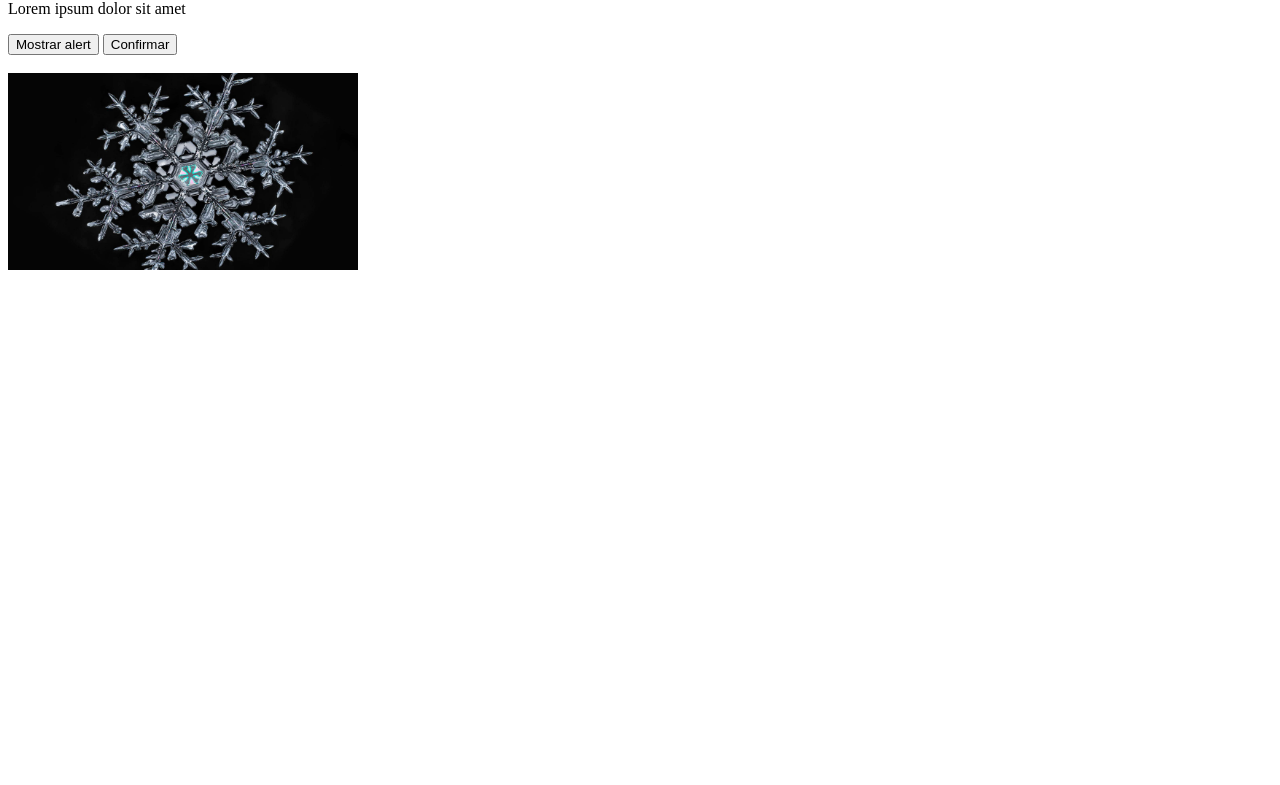
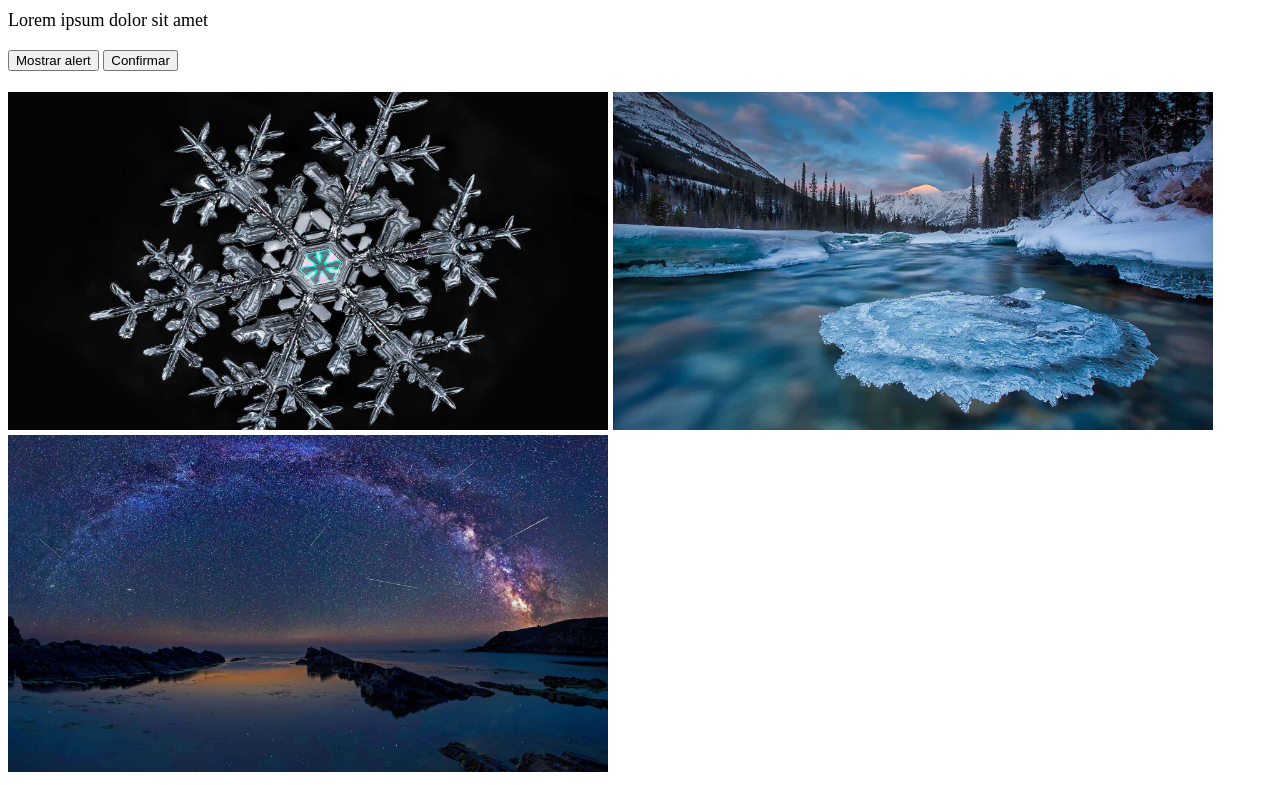
Before and after one commit to fdulises/fronilla, a plain HTML site: page mblightbox/index.html in a window 1280 px wide. Shown: the part 80-865 px from the top of the page. Before the commit the page ends 800 px from the top, so only its background shows below. Drawn offline with Linux system fonts and the light colour scheme.

Commit message:
paso dos finalizado

```diff
--- a/mblightbox/index.html
+++ b/mblightbox/index.html
@@ -6,6 +6,7 @@
     <meta name="viewport" content="width=device-width, initial-scale=1.0">
     <title>Document</title>
     <link rel="stylesheet" href="mblightbox.css">
+    <link rel="stylesheet" href="../theme/css/main.css">
 </head>
 <body>
     <h1>Lorem ipsum dolor sit amet</h1>
@@ -14,7 +15,9 @@
     <button id="showaconfirm" type="button">Confirmar</button>
     <section>
         <br>
-        <img src="../media/img/img1.jpg" width="350" alt="" class="singlelb">
+        <img src="../media/img/img1.jpg" width="600" alt="" class="singlelb">
+        <img src="../media/img/img2.jpg" width="600" alt="" class="singlelb">
+        <img src="../media/img/img3.jpg" width="600" alt="" class="singlelb">
     </section>
 
     <script>
--- a/mblightbox/mblightbox.js
+++ b/mblightbox/mblightbox.js
@@ -14,12 +14,16 @@ class mblightbox{
     remove = ()=> document.body.removeChild(this.container);
 
     //Metodo para abrir lightbox
-    show = ()=> this.container.classList.remove('mlb-hide');
+    show = ()=> {
+        this.container.classList.remove('mlb-hide');
+        document.body.style.overflow = 'hidden';
+    }
 
     //Metodo para cerrar lightbox
     hide = ()=>{
         /*setTimeout(()=>this.container.classList.add('mlb-hide'), 600);*/
         this.container.classList.add('mlb-hide');
+        document.body.style.overflow = 'auto';
     }
 
     //Metodo para agregar contenido al lightbox
@@ -61,29 +65,29 @@ class mblconfirm extends mblightbox{
         super(cont);
         this.container.querySelector('.mlb-close').addEventListener('click', this.hide);
         this.container.querySelector('.mlb-cancel').addEventListener('click', () => {
+            this.hide();
             param.action(false);
-            this.hide();
         });
         this.container.querySelector('.mlb-acept').addEventListener('click', () => {
+            this.hide();
             param.action(true);
-            this.hide();
         });
     }
 }
-class imglb extends mblightbox {
+class imglb{
     constructor(selector) {
         let els = document.querySelectorAll(selector);
-        /*els.forEach(t=>{
-            img1.addEventListener("click", myimglb.show);
-        });*/
-        let cont = `
-            <div class="imglbcont">
-            <button type="button" class="mlb-close">×</button>
-            <img src = "${els[0].src}">
-            </div>
-        `;
-        super(cont);
-        this.container.querySelector('.mlb-close').addEventListener('click', this.hide);
-        els[0].addEventListener("click", this.show);
+        els.forEach(t=>{
+            const mblbg = new mblightbox;
+            let cont = `
+                <div class="imglbcont">
+                <button type="button" class="mlb-close">×</button>
+                <img src="${t.src}">
+                </div>
+            `;
+            mblbg.setContent(cont);
+            mblbg.container.querySelector('.mlb-close').addEventListener('click', mblbg.hide);
+            t.addEventListener("click", mblbg.show);
+        });
     }
 }
--- /dev/null
+++ b/theme/css/main.css
@@ -0,0 +1,6 @@
+html{
+    font-size: 112.5%;
+}
+img{
+    max-width: 100%;
+}
```
